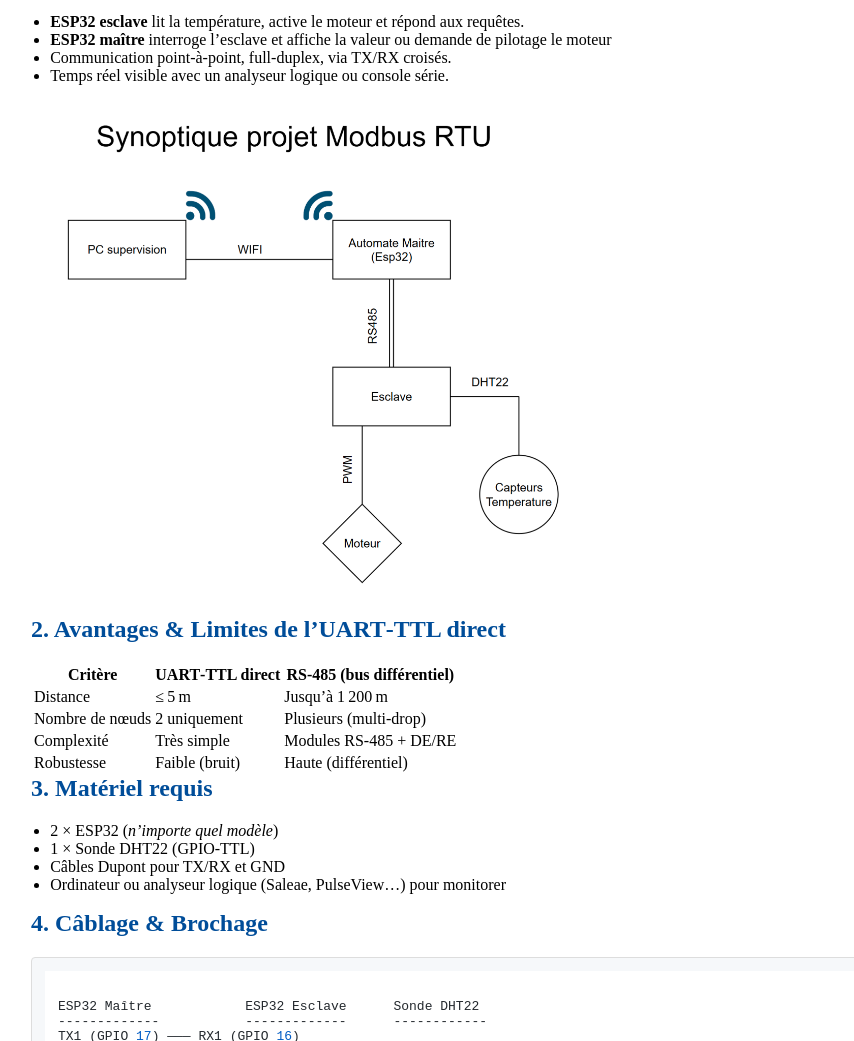
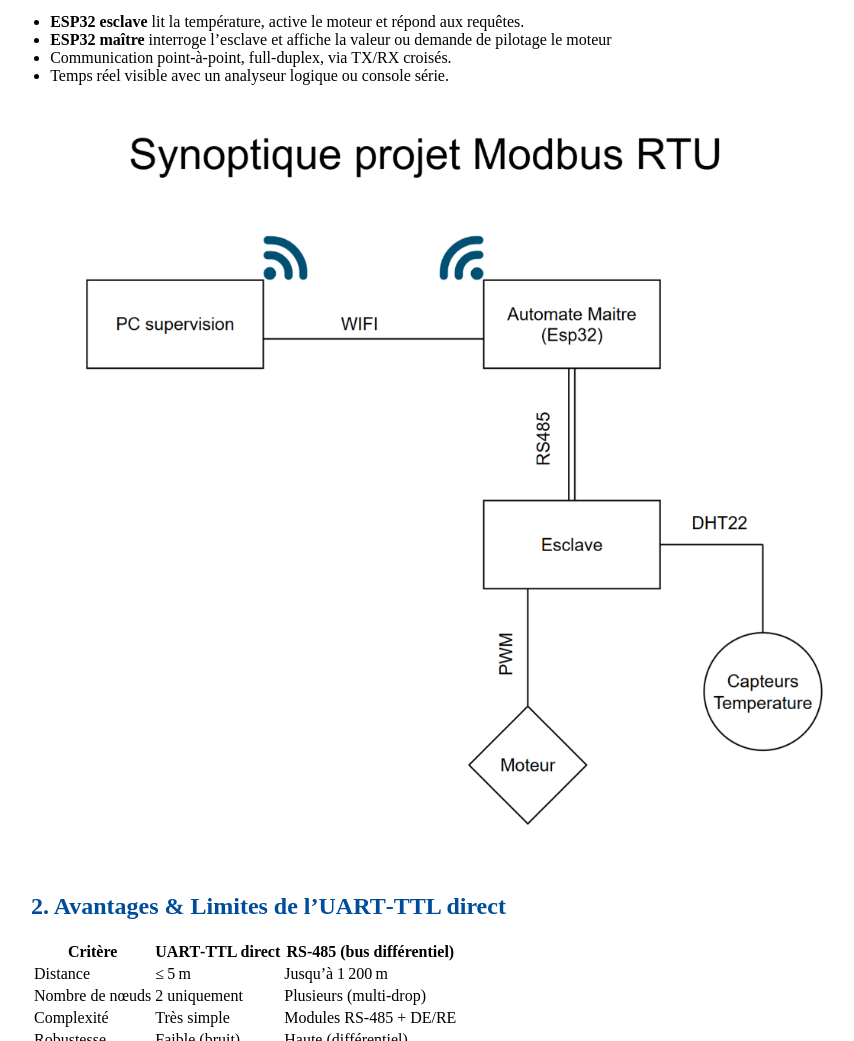
Before and after one commit to 0xRevSec/home, a plain HTML site: page project1.html in a window 1280 px wide. Shown: the part 535-1576 px from the top of the page, without its empty margins (159-1013 px from the left). Drawn offline with nearby package versions, Linux system fonts and the light colour scheme.

Commit message:
svg and projects1

```diff
--- a/project1.html
+++ b/project1.html
@@ -15,7 +15,7 @@
   <div id="nav-placeholder"></div>
 
   <main>
-    <article class="article">
+    <article class="projects">
       <h1>Projet Modbus RTU entre deux ESP32 (UART‑TTL direct)</h1>
 
       <h2>1. Contexte &amp; Objectif</h2>
@@ -30,7 +30,7 @@
         <li><strong>ESP32 maître</strong> interroge l’esclave et affiche la valeur ou demande de pilotage le moteur</li>
         <li>Communication point‑à‑point, full‑duplex, via TX/RX croisés.</li>
         <li>Temps réel visible avec un analyseur logique ou console série.</li>
-      </ul><img src="image/synoptique_modbuspng.png" alt="Schéma de câblage Modbus" width="600">
+      </ul><img src="image/synoptique_modbuspng.png" alt="Schéma de câblage Modbus" >
 
       <br>  <br>
       <h2>2. Avantages &amp; Limites de l’UART‑TTL direct</h2>
--- a/styles.css
+++ b/styles.css
@@ -107,6 +107,12 @@ section.presentation {
   width: 100%;
 }
 
+.projects img {
+  max-width: 100%; /* l'image ne dépasse jamais la largeur de son conteneur */
+  height: auto;    /* pour garder les proportions */
+  display: block;  /* supprime l'espace sous l'image */
+  margin: 1em 0;   /* un peu d’espace vertical si tu veux */
+}
 
 
 
```
